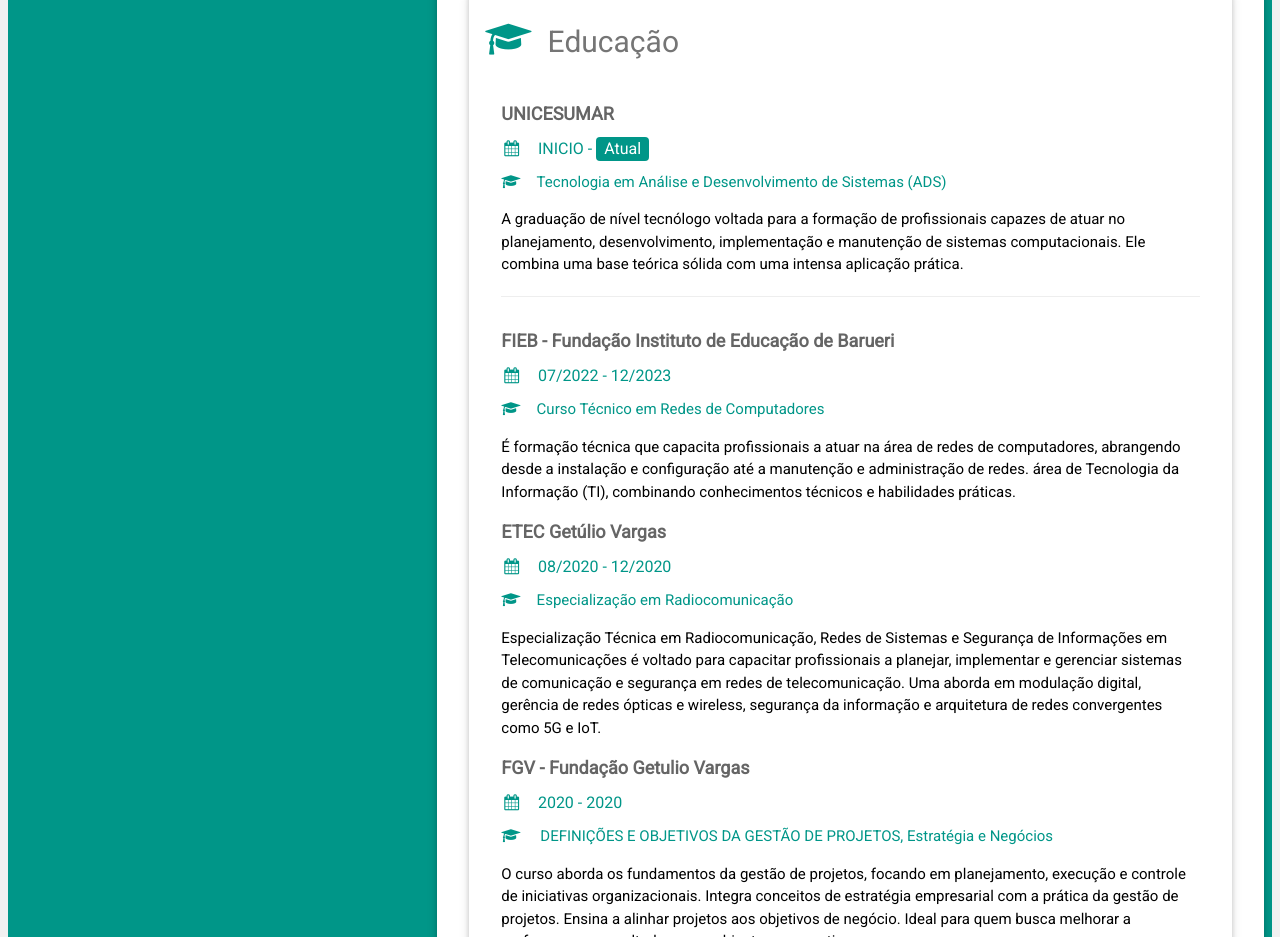
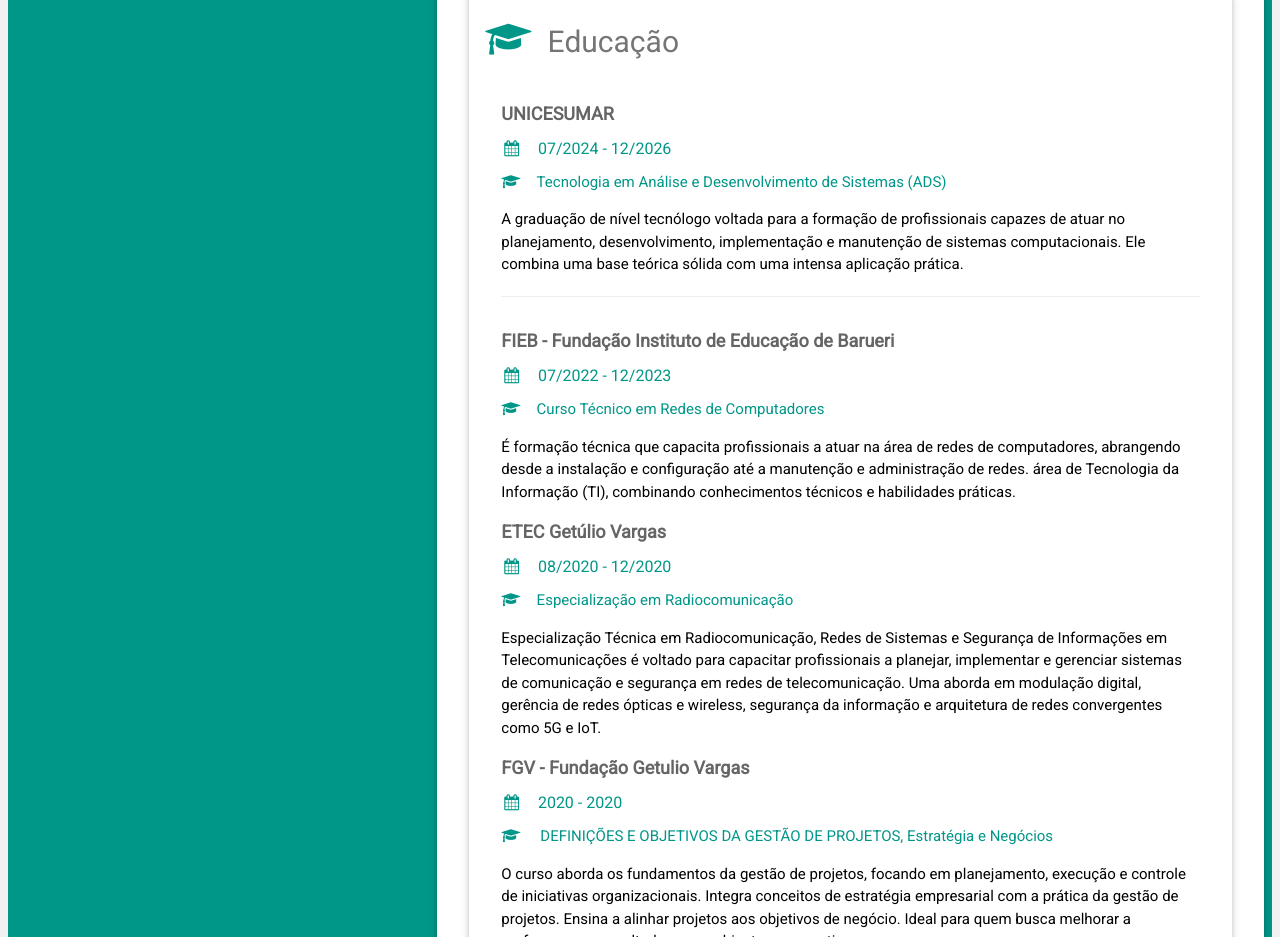
Before and after one commit to santanar2/cv, a plain HTML site: page index.html in a window 1280 px wide. Shown: the part 1770-2707 px from the top of the page. Drawn offline with nearby package versions, Linux system fonts and the light colour scheme.

Commit message:
educação alteração de tada na unicesumar

```diff
--- a/index.html
+++ b/index.html
@@ -170,7 +170,7 @@
             </h2>
             <div class="w3-container">
               <h5 class="w3-opacity"><b>UNICESUMAR</b></h5>
-              <h6 class="w3-text-teal"><i class="fa fa-calendar fa-fw w3-margin-right"></i>INICIO - <span class="w3-tag w3-teal w3-round">Atual</span></h6>
+              <h6 class="w3-text-teal"><i class="fa fa-calendar fa-fw w3-margin-right"></i>07/2024 - 12/2026  <span class="w3-tag w3-teal w3-round"></span></h6>
               <h7 class="w3-text-teal"><i class="fa fa-graduation-cap fa-fw w3-margin-right"></i>Tecnologia em Análise e Desenvolvimento de Sistemas (ADS)</h7>
               <p>
                 A graduação de nível tecnólogo voltada para a formação de profissionais capazes de atuar no planejamento, desenvolvimento, implementação e manutenção de sistemas computacionais. Ele combina uma base teórica sólida com uma intensa aplicação prática.
```
